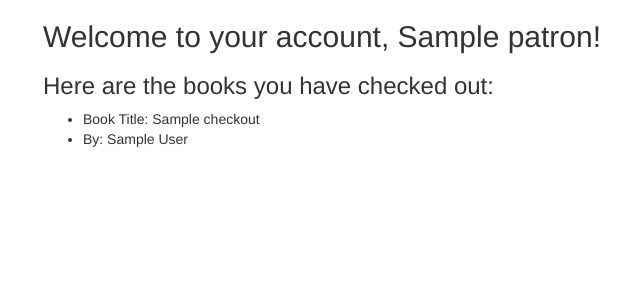
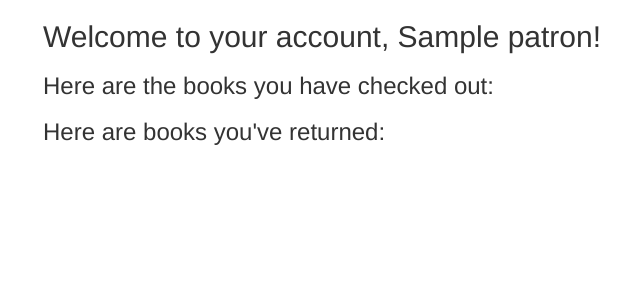
Before and after one commit to joekarasek/epicodus-PHP-library, a PHP site: template views/patron-checkouts.html.twig in a window 1280 px wide. Shown: the top 300 px of the page, without its empty margins (27-667 px from the left). Run offline with PHP 8.4, Linux system fonts and the light colour scheme; the template is opened without the code that fills it: most values are stand-ins (such as "Sample title", 1, 10 or a date in 2020); some libraries are stand-ins or nearby versions.

Commit message:
allow patron to return book

```diff
--- a/views/patron-checkouts.html.twig
+++ b/views/patron-checkouts.html.twig
@@ -9,15 +9,48 @@
       {% include '/includes/message.html.twig' %}
       <h2>Welcome to your account, {{ patron.getName }}!</h2>
       <h3>Here are the books you have checked out:</h3>
-      <ul>
-          {% for checkout in checkouts %}
-              <li>Book Title: {{ checkout.book_title }}</li>
-              <li>By: {{ checkout.book_authors }}</li>
-              <!-- <form action="/patron/{{ patron.getId }}/checkouts/{{ book.getId }}/return" method="post">
-              <button type='submit' class='btn btn-danger'>Return this book!</button> -->
-          </form>
-          {% endfor %}
-      </ul>
+        {% for checkout in checkouts %}
+            {% if checkout.returned == 0 %}
+              <div class="panel panel-danger">
+                  <div class="panel-heading">
+                      <h3 class="panel-title">Book Title: {{ checkout.book_title }}</h3>
+                  </div>
+
+                  <div class="panel-body">
+                      <h4>By: {% for author in checkout.author %}
+                                {{ author.getName }}
+                              {% endfor %}
+                      </h4>
+                      <h4>Due: {{ checkout.due_date}}</h4>
+
+                      <form action="/patron/{{ patron.getId }}/checkouts/{{ checkout.book_id }}/return" method="post">
+                          <input type="hidden" name="_method" value="patch">
+                          <input type="hidden" name="copy_id" value="{{ checkout.copy_id }}">
+                          <button type='submit' class='btn btn-danger'>Return this book!</button>
+                      </form>
+                  </div>
+              </div>
+            {% endif %}
+        {% endfor %}
+
+        <h3>Here are books you've returned:</h3>
+        {% for checkout in checkouts %}
+            {% if checkout.returned == 1 %}
+                <div class="panel panel-info">
+                    <div class="panel-heading">
+                        <h3 class="panel-title">Book Title: {{ checkout.book_title }}</h3>
+                    </div>
+                    <div class="panel-body">
+                        <h4>By: {% for author in checkout.author %}
+                                  {{ author.getName }}
+                                {% endfor %}
+                        </h4>
+                        <h4>Due: {{ checkout.due_date}}</h4>
+                        <h4>Returned!</h4>
+                    </div>
+                </div>
+            {% endif %}
+        {% endfor %}
     </div>
   </body>
 </html>
```
Also changed, not shown: app/app.php (+17 -0 lines), src/Book.php (+9 -0 lines), src/Patron.php (+5 -3 lines).
